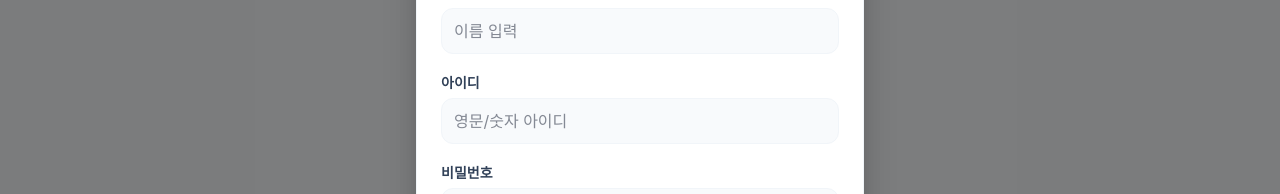
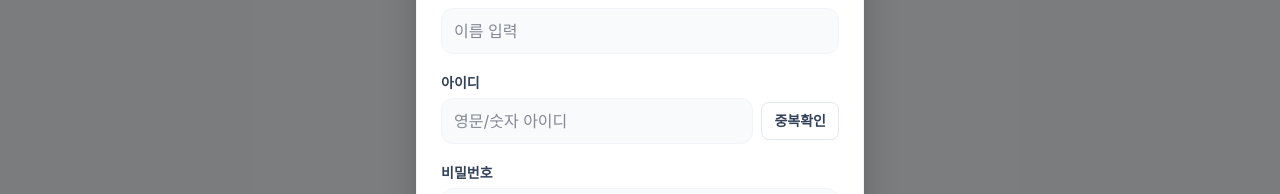
Before and after one commit to incheon6455-crypto/leehj_edu, a React (Vite) app: page /login in a window 1280 px wide. Both pictures are taken after a click on the button "회원가입". Shown: the part 242-436 px from the top of the page. Built offline with nearby package versions, Linux system fonts and the light colour scheme.

Commit message:
admin control5

```diff
--- a/src/pages/Login.tsx
+++ b/src/pages/Login.tsx
@@ -2,7 +2,7 @@ import React, { useState } from 'react';
 import { motion } from 'motion/react';
 import { Lock, User } from 'lucide-react';
 import { useNavigate } from 'react-router-dom';
-import { createUserWithEmailAndPassword, signInWithEmailAndPassword } from 'firebase/auth';
+import { createUserWithEmailAndPassword, fetchSignInMethodsForEmail, signInWithEmailAndPassword } from 'firebase/auth';
 import { auth } from '../lib/firebase';
 import {
   ADMIN_SESSION_STORAGE_KEY,
@@ -26,6 +26,10 @@ export default function Login() {
   const [signupPasswordConfirm, setSignupPasswordConfirm] = useState('');
   const [signupError, setSignupError] = useState('');
   const [isSignupSubmitting, setIsSignupSubmitting] = useState(false);
+  const [isCheckingSignupId, setIsCheckingSignupId] = useState(false);
+  const [signupIdCheckMessage, setSignupIdCheckMessage] = useState('');
+  const [isSignupIdChecked, setIsSignupIdChecked] = useState(false);
+  const [checkedSignupId, setCheckedSignupId] = useState('');
 
   const normalizeId = (raw: string) => raw.trim().toLowerCase().replace(/[^a-z0-9._-]/g, '');
   const toHiddenEmail = (id: string) => `${normalizeId(id)}@myapp.com`;
@@ -81,6 +85,10 @@ export default function Login() {
       setSignupError('아이디는 영문/숫자로 입력해 주세요.');
       return;
     }
+    if (!isSignupIdChecked || checkedSignupId !== normalizedId) {
+      setSignupError('아이디 중복확인을 먼저 진행해 주세요.');
+      return;
+    }
     if (signupPassword.length < 6) {
       setSignupError('비밀번호는 6자 이상 입력해 주세요.');
       return;
@@ -101,12 +109,48 @@ export default function Login() {
       setSignupId('');
       setSignupPassword('');
       setSignupPasswordConfirm('');
+      setSignupIdCheckMessage('');
+      setIsSignupIdChecked(false);
+      setCheckedSignupId('');
       setError('');
       navigate('/admin');
     } catch {
       setSignupError('회원가입에 실패했습니다. 이미 사용 중인 아이디인지 확인해 주세요.');
     } finally {
       setIsSignupSubmitting(false);
+    }
+  };
+
+  const handleCheckSignupIdDuplicate = async () => {
+    const normalizedId = normalizeId(signupId);
+    setSignupError('');
+    setSignupIdCheckMessage('');
+    setIsSignupIdChecked(false);
+    setCheckedSignupId('');
+
+    if (!normalizedId) {
+      setSignupIdCheckMessage('아이디는 영문/숫자로 입력해 주세요.');
+      return;
+    }
+    if (normalizedId === 'admin') {
+      setSignupIdCheckMessage('사용할 수 없는 아이디입니다.');
+      return;
+    }
+
+    setIsCheckingSignupId(true);
+    try {
+      const methods = await fetchSignInMethodsForEmail(auth, toHiddenEmail(normalizedId));
+      if (methods.length > 0) {
+        setSignupIdCheckMessage('이미 사용 중인 아이디입니다.');
+        return;
+      }
+      setSignupIdCheckMessage('사용 가능한 아이디입니다.');
+      setIsSignupIdChecked(true);
+      setCheckedSignupId(normalizedId);
+    } catch {
+      setSignupIdCheckMessage('중복확인에 실패했습니다. 잠시 후 다시 시도해 주세요.');
+    } finally {
+      setIsCheckingSignupId(false);
     }
   };
 
@@ -222,14 +266,32 @@ export default function Login() {
               </div>
               <div>
                 <label className="text-sm font-semibold text-slate-700">아이디</label>
+                <div className="mt-1 flex items-center gap-2">
                   <input
                     type="text"
                     value={signupId}
-                  onChange={(e) => setSignupId(e.target.value)}
-                  className="mt-1 w-full rounded-xl bg-slate-50 border border-slate-100 px-3 py-2.5 focus:outline-none focus:ring-2 focus:ring-burgundy"
+                    onChange={(e) => {
+                      setSignupId(e.target.value);
+                      setSignupIdCheckMessage('');
+                      setIsSignupIdChecked(false);
+                      setCheckedSignupId('');
+                    }}
+                    className="w-full rounded-xl bg-slate-50 border border-slate-100 px-3 py-2.5 focus:outline-none focus:ring-2 focus:ring-burgundy"
                     placeholder="영문/숫자 아이디"
                     required
                   />
+                  <button
+                    type="button"
+                    onClick={handleCheckSignupIdDuplicate}
+                    disabled={isCheckingSignupId}
+                    className="shrink-0 rounded-lg border border-slate-200 px-3 py-2 text-sm font-semibold text-slate-700 hover:bg-slate-50 disabled:opacity-60"
+                  >
+                    {isCheckingSignupId ? '확인중...' : '중복확인'}
+                  </button>
+                </div>
+                {signupIdCheckMessage ? (
+                  <p className={`mt-1 text-xs ${isSignupIdChecked ? 'text-emerald-600' : 'text-red-600'}`}>{signupIdCheckMessage}</p>
+                ) : null}
               </div>
               <div>
                 <label className="text-sm font-semibold text-slate-700">비밀번호</label>
```
Lines whose indentation alone changed are shown as unchanged.
